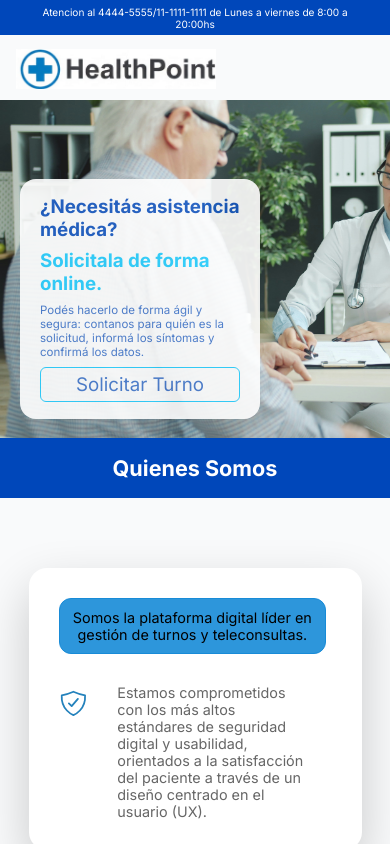
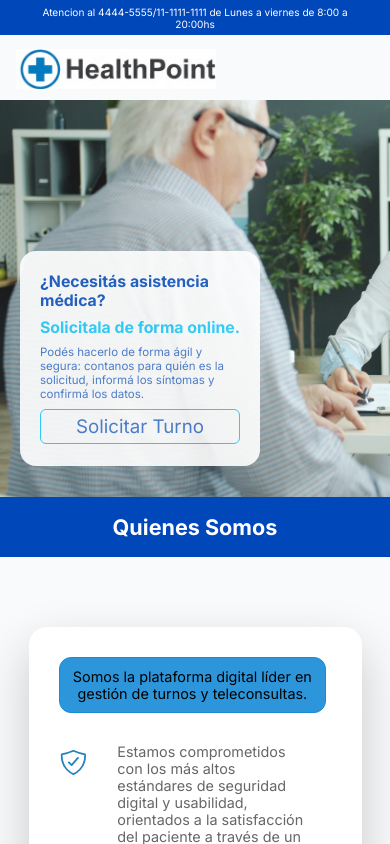
Before and after one commit to santiago-oldani/frontend_appointment, a React (Vite) app: page / in a window 390 px wide. Shown: the top 844 px of the page. Built offline with nearby package versions, Linux system fonts and the light colour scheme; some icons are missing; the HTML template or start-up script is replaced by a standard one.

Commit message:
FIX: fixing media queries on home and cards

```diff
--- a/src/components/Home.tsx
+++ b/src/components/Home.tsx
@@ -12,15 +12,15 @@ const Welcome: React.FC = () => {
             <div
                 id='banner'
                 style={{ backgroundImage: `url(${imagenBanner})` }}
-                className='w-full h-[80vh] max-[1300px]:h-[60vh] max-[900px]:h-[40vh] bg-cover opacity-[0.9] bg-no-repeat flex flex-col items-start justify-center'
+                className='w-full h-[80vh] max-[1300px]:h-[60vh] max-[900px]:h-[47vh] bg-cover opacity-[0.9] bg-no-repeat flex flex-col items-start justify-center'
             >
-                <div className='flex flex-col max-[400px]:w-[200px] max-[400px]:mt-[60px] max-[400px]:ml-[20px] max-[400px]:h-[200px] max-[400px]:gap-[8px] ml-[50px] gap-[35px] bg-[#fff] mt-[100px] items-start p-[44px] justify-center rounded-[16px] opacity-[0.9] w-[400px] max-[1300px]:w-[300px] max-[1300px]:h-[300px] h-[400px] shadow-xl max-[900px]:p-[20px] max-[900px]:mt-[10px]'>
-                    <h2 className='m-[0px] text-[2rem] text-[#0047ba] w-full font-semibold max-[1300px]:text-[1.5rem] max-[400px]:text-[1.3rem]'>¿Necesitás asistencia médica?</h2>
-                    <h2 className='m-[0px] text-[2rem] text-[#12caff] max-[1300px]:text-[1.5rem] max-[400px]:text-[1.3rem]'>Solicitala de forma online.</h2>
-                    <p className='text-[1.5rem] text-[#346cc8] w-full max-[1300px]:text-[1rem] max-[400px]:text-[0.8rem]'>Podés hacerlo de forma ágil y segura: contanos para quién es la solicitud, informá los síntomas y confirmá los datos.</p>
+                <div className='flex flex-col max-[600px]:w-[200px] max-[600px]:mt-[120px] max-[600px]:p-[20px] max-[600px]:ml-[20px] max-[600px]:h-[175px] max-[600px]:gap-[8px] ml-[50px] gap-[35px] bg-[#fff] mt-[100px] items-start p-[44px] justify-center rounded-[16px] opacity-[0.9] w-[400px] max-[1300px]:w-[300px] max-[1300px]:h-[300px] h-[400px] shadow-xl max-[900px]:px-[30px] max-[900px]:py-[30px] max-[900px]:mt-[10px] max-[900px]:gap-[15px] max-[900px]:h-fit'>
+                    <h2 className='m-[0px] text-[2rem] text-[#0047ba] w-full font-semibold max-[1300px]:text-[1.5rem] max-[600px]:text-[1.1rem]'>¿Necesitás asistencia médica?</h2>
+                    <h2 className='m-[0px] text-[2rem] text-[#12caff] max-[1300px]:text-[1.5rem] max-[600px]:text-[1.1rem]'>Solicitala de forma online.</h2>
+                    <p className='text-[1.5rem] text-[#346cc8] w-full max-[1300px]:text-[1rem] max-[600px]:text-[0.8rem]'>Podés hacerlo de forma ágil y segura: contanos para quién es la solicitud, informá los síntomas y confirmá los datos.</p>
 
                     <Link to={'/login-appointments'} className='w-full'>
-                        <div className='border hover:bg-[#0047ba] hover:text-[#fff] duration-500 border-solid border-[#12caff] text-[24px] flex items-center justify-center px-[60px] py-[20px] text-[#346cc8] rounded-[6px] cursor-pointer max-[1300px]:text-[1.5rem] max-[1300px]:px-[40px] max-[1300px]:py-[10px] max-[400px]:py-[5px] max-[400px]:px-[20px] max-[400px]:text-[1.3rem]'>
+                        <div className='border hover:bg-[#0047ba] hover:text-[#fff] duration-500 border-solid border-[#12caff] text-[24px] flex items-center justify-center px-[60px] py-[20px] text-[#346cc8] rounded-[6px] cursor-pointer max-[1300px]:text-[1.5rem] max-[1300px]:px-[40px] max-[1300px]:py-[10px] max-[600px]:py-[5px] max-[600px]:px-[20px] max-[600px]:text-[1.3rem]'>
                             Solicitar Turno
                         </div>
                     </Link>
--- a/src/components/appointments/AppointmentCards.tsx
+++ b/src/components/appointments/AppointmentCards.tsx
@@ -32,7 +32,7 @@ const AppointmentCards: React.FC<AppointmentCardsProps> = ({ data, index }) => {
     const cardHeight = getCardHeight();
 
     return (
-        <div className={`flex flex-col p-[20px] ${cardHeight} max-[600px]:border-[5px] ${data.state === 'blocked' && 'max-[600px]:h-[400px]'} ${data.state === 'selected' && 'max-[600px]:h-[380px]'} ${data.state === 'next' && data.title.toLocaleLowerCase() === "especialidad" && "max-[600px]:h-auto"} max-[1220px]:w-[250px] max-[600px]:w-[200px] items-start shadow-[0_20px_50px_rgba(0,0,0,0.1)] w-[315px] p-8 bg-[#eeeff1] rounded-[32px] shadow-2xl transition-all duration-500 border-[6px] ${borderColor}`}>
+        <div className={`flex flex-col p-[20px] ${cardHeight} max-[600px]:border-[5px] ${data.state === 'blocked' && 'max-[600px]:h-[400px]'} ${data.state === 'selected' && 'max-[600px]:h-[380px]'} ${data.state === 'next' && data.title.toLocaleLowerCase() === "especialidad" && "max-[600px]:h-auto"} max-[1220px]:w-[250px] max-[600px]:w-[240px] items-start shadow-[0_20px_50px_rgba(0,0,0,0.1)] w-[315px] p-8 bg-[#eeeff1] rounded-[32px] shadow-2xl transition-all duration-500 border-[6px] ${borderColor}`}>
             {/* Círculo con el número del paso */}
             <div className={`flex items-center justify-center w-[45px] h-[45px] max-[600px]:w-[30px] max-[600px]:h-[30px] flex-shrink-0 mb-6 rounded-full ${borderColor} max-[600px]:border-[4px] border-[8px] bg-transparent`}>
                 <span
```
